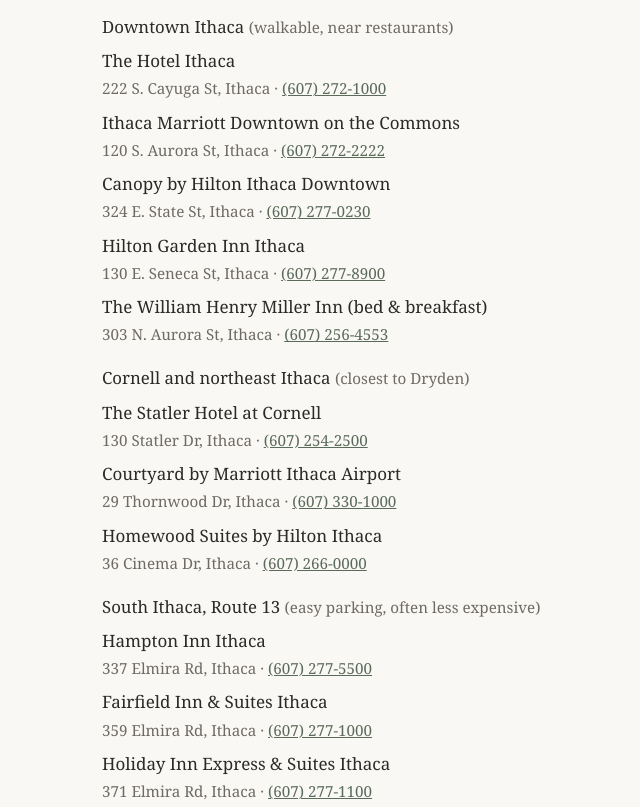
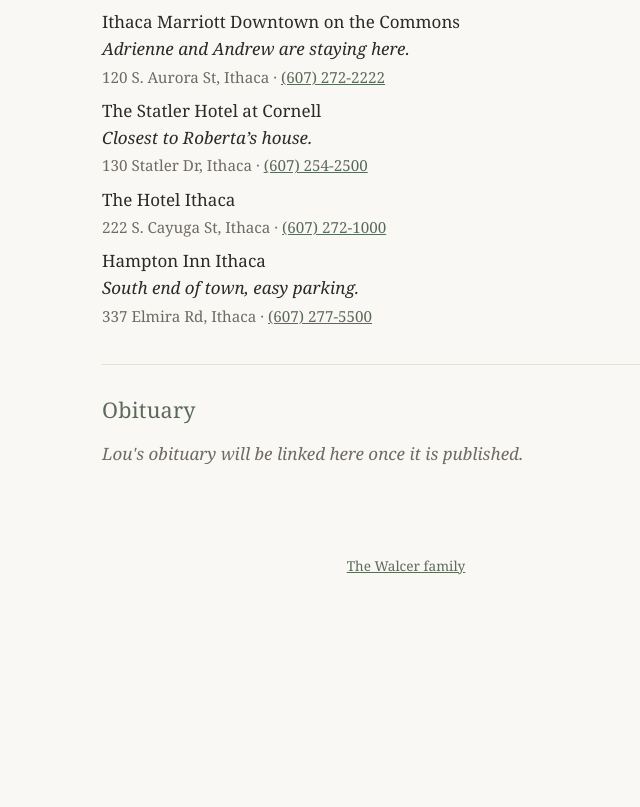
Before and after one commit to Walcer-Family/walcer.family, a plain HTML site: page lou/index.html in a window 1280 px wide. Shown: the part 1460-2267 px from the top of the page, without its empty margins (234-874 px from the left). After the commit the page ends 2084 px from the top, so only its background shows below. Drawn offline with Linux system fonts and the light colour scheme.

Commit message:
Trim the hotel list to four (#9)
* Trim the hotel list to four, noting where Adrienne and Andrew are staying

Co-Authored-By: Claude Opus 5.5 <noreply@anthropic.com>
Claude-Session: https://claude.ai/code/session_01DZXvQXdtF3Gp3t24HPJfsB

* Link Bangs Funeral Home

Co-Authored-By: Claude Opus 5.5 <noreply@anthropic.com>
Claude-Session: https://claude.ai/code/session_01DZXvQXdtF3Gp3t24HPJfsB

---------

Co-authored-by: Claude <noreply@anthropic.com>

```diff
--- a/lou/index.html
+++ b/lou/index.html
@@ -37,9 +37,9 @@
   .tbc { color: var(--muted); font-style: italic; }
   p { margin: 0 0 .75rem; }
   a { color: var(--accent); }
-  .hotels h3 { font-weight: normal; font-size: 1.05rem; margin: 1.1rem 0 .4rem; }
   .hotels ul { list-style: none; padding: 0; margin: 0; }
   .hotels li { margin: 0 0 .45rem; }
+  .hotels .note { font-style: italic; }
   .hotels .addr { color: var(--muted); font-size: .95rem; }
   h2, h3 { position: relative; scroll-margin-top: 1rem; }
   .anchor { position: absolute; left: -1.1em; width: 1em; text-decoration: none; color: var(--muted); opacity: 0; transition: opacity .15s; }
@@ -67,7 +67,7 @@
 
   <section id="arrangements">
     <h2><a class="anchor" href="#arrangements" aria-label="Link to this section">#</a>Arrangements</h2>
-    <p>Arrangements are being handled by Bangs Funeral Home.</p>
+    <p>Arrangements are being handled by <a href="https://www.bangsfuneralhome.com/">Bangs Funeral Home</a>.</p>
   </section>
 
   <section id="viewing">
@@ -109,25 +109,11 @@
   <section id="hotels" class="hotels">
     <h2><a class="anchor" href="#hotels" aria-label="Link to this section">#</a>Visiting Ithaca</h2>
     <p>For family and friends travelling in, here are some places to stay.</p>
-    <h3 id="downtown"><a class="anchor" href="#downtown" aria-label="Link to this section">#</a>Downtown Ithaca <span class="addr">(walkable, near restaurants)</span></h3>
     <ul>
+      <li>Ithaca Marriott Downtown on the Commons<br><span class="note">Adrienne and Andrew are staying here.</span><br><span class="addr">120 S. Aurora St, Ithaca &middot; <a href="tel:+16072722222">(607) 272-2222</a></span></li>
+      <li>The Statler Hotel at Cornell<br><span class="note">Closest to Roberta&rsquo;s house.</span><br><span class="addr">130 Statler Dr, Ithaca &middot; <a href="tel:+16072542500">(607) 254-2500</a></span></li>
       <li>The Hotel Ithaca<br><span class="addr">222 S. Cayuga St, Ithaca &middot; <a href="tel:+16072721000">(607) 272-1000</a></span></li>
-      <li>Ithaca Marriott Downtown on the Commons<br><span class="addr">120 S. Aurora St, Ithaca &middot; <a href="tel:+16072722222">(607) 272-2222</a></span></li>
-      <li>Canopy by Hilton Ithaca Downtown<br><span class="addr">324 E. State St, Ithaca &middot; <a href="tel:+16072770230">(607) 277-0230</a></span></li>
-      <li>Hilton Garden Inn Ithaca<br><span class="addr">130 E. Seneca St, Ithaca &middot; <a href="tel:+16072778900">(607) 277-8900</a></span></li>
-      <li>The William Henry Miller Inn (bed &amp; breakfast)<br><span class="addr">303 N. Aurora St, Ithaca &middot; <a href="tel:+16072564553">(607) 256-4553</a></span></li>
-    </ul>
-    <h3 id="cornell"><a class="anchor" href="#cornell" aria-label="Link to this section">#</a>Cornell and northeast Ithaca <span class="addr">(closest to Dryden)</span></h3>
-    <ul>
-      <li>The Statler Hotel at Cornell<br><span class="addr">130 Statler Dr, Ithaca &middot; <a href="tel:+16072542500">(607) 254-2500</a></span></li>
-      <li>Courtyard by Marriott Ithaca Airport<br><span class="addr">29 Thornwood Dr, Ithaca &middot; <a href="tel:+16073301000">(607) 330-1000</a></span></li>
-      <li>Homewood Suites by Hilton Ithaca<br><span class="addr">36 Cinema Dr, Ithaca &middot; <a href="tel:+16072660000">(607) 266-0000</a></span></li>
-    </ul>
-    <h3 id="south"><a class="anchor" href="#south" aria-label="Link to this section">#</a>South Ithaca, Route 13 <span class="addr">(easy parking, often less expensive)</span></h3>
-    <ul>
-      <li>Hampton Inn Ithaca<br><span class="addr">337 Elmira Rd, Ithaca &middot; <a href="tel:+16072775500">(607) 277-5500</a></span></li>
-      <li>Fairfield Inn &amp; Suites Ithaca<br><span class="addr">359 Elmira Rd, Ithaca &middot; <a href="tel:+16072771000">(607) 277-1000</a></span></li>
-      <li>Holiday Inn Express &amp; Suites Ithaca<br><span class="addr">371 Elmira Rd, Ithaca &middot; <a href="tel:+16072771100">(607) 277-1100</a></span></li>
+      <li>Hampton Inn Ithaca<br><span class="note">South end of town, easy parking.</span><br><span class="addr">337 Elmira Rd, Ithaca &middot; <a href="tel:+16072775500">(607) 277-5500</a></span></li>
     </ul>
   </section>
 
```
